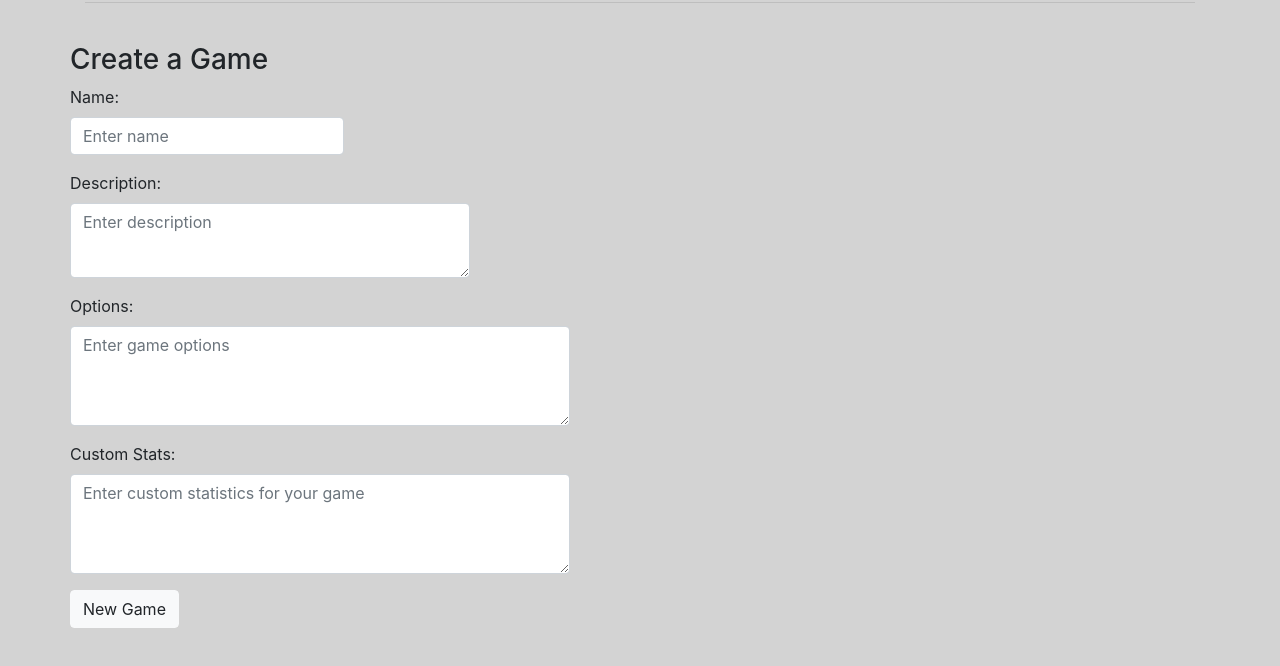
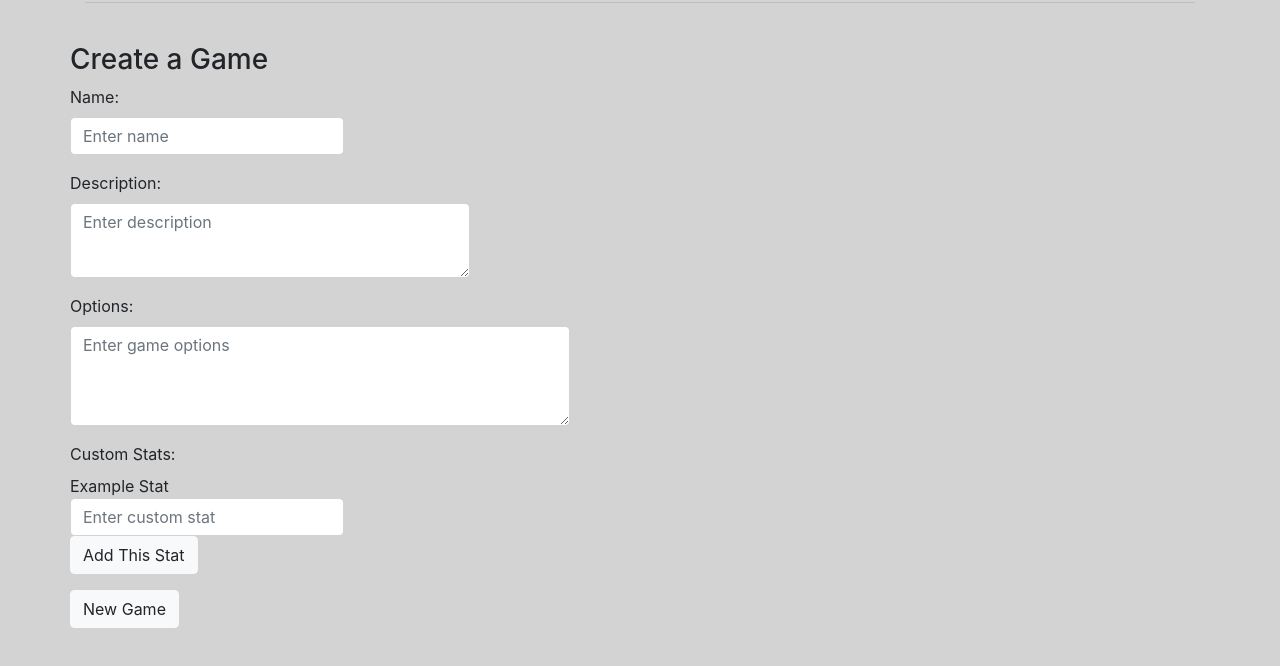
Before and after one commit to cenelson52/cs326-final-yod, a plain HTML site: page client/gamecreate.html in a window 1280 px wide. Shown: the part 70-736 px from the top of the page. Drawn offline with nearby package versions, Linux system fonts and the light colour scheme.

Commit message:
modified custom stat addition interface

```diff
--- a/client/gamecreate.html
+++ b/client/gamecreate.html
@@ -40,7 +40,11 @@
             <div class='row'>
                 <div class='form-group'>
                     <label for='stats'>Custom Stats:</label>
-                    <textarea class='form-control large-entry' id='stats' placeholder='Enter custom statistics for your game'></textarea>
+                    <div id='stats'>
+                        <div>Example Stat</div>
+                        <input class='form-control custom-stat' placeholder='Enter custom stat'></input>
+                        <button id='addstatbtn' class="btn btn-light">Add This Stat</button>
+                    </div>
                 </div>
             </div>
         </form>
```
